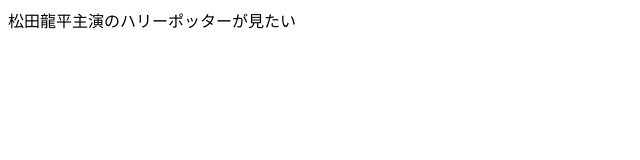
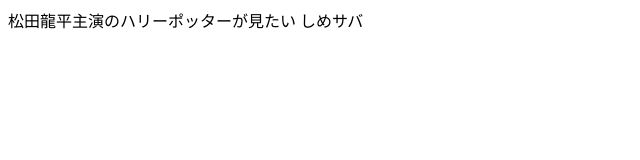
Before and after one commit to Tomoe1116/test-4-21, a plain HTML site: page index.html in a window 1280 px wide. Shown: the full height of the page, 0-640 px from the left. Drawn offline with Linux system fonts and the light colour scheme.

Commit message:
bodyの変更
しめサバを追加

```diff
--- a/index.html
+++ b/index.html
@@ -6,5 +6,6 @@
   </head>
   <body>
     松田龍平主演のハリーポッターが見たい
+    しめサバ
   </body>
  </html>
```
